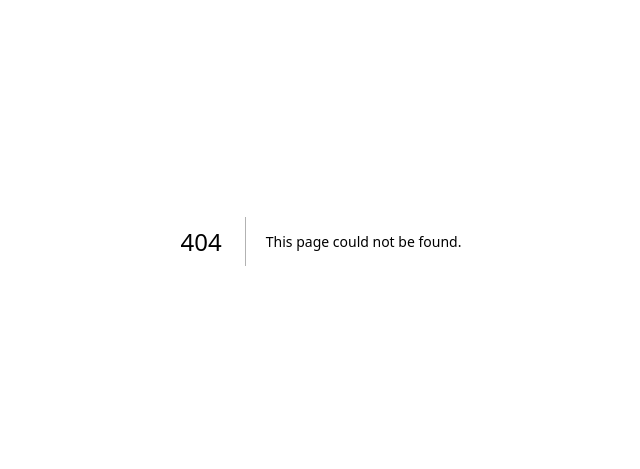
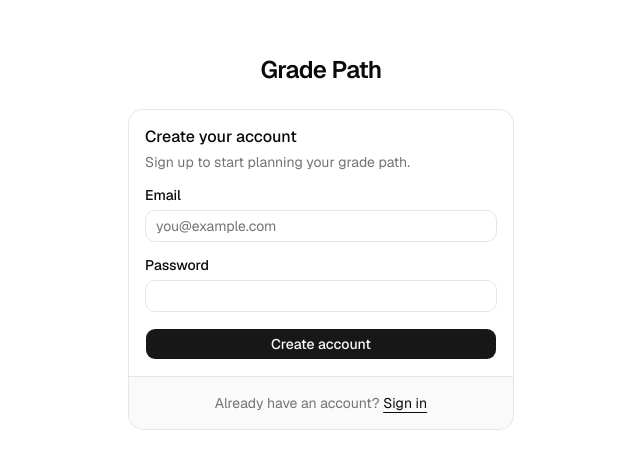
Before and after one commit to NicolasVicente44/software-engineering-project-comp3415, a Next.js app: page /signup in a window 1280 px wide. Before the commit this address had no page. Shown: the part 159-628 px from the top of the page, without its empty margins (319-959 px from the left). Built offline with nearby package versions, Linux system fonts and the light colour scheme.

Commit message:
feat(auth): split sign up into its own /signup route

```diff
--- /dev/null
+++ b/src/app/login/auth-card.tsx
@@ -0,0 +1,64 @@
+import Link from "next/link";
+import { Alert, AlertDescription } from "@/components/ui/alert";
+import {
+  Card,
+  CardContent,
+  CardDescription,
+  CardFooter,
+  CardHeader,
+  CardTitle,
+} from "@/components/ui/card";
+import { LoginForm } from "./login-form";
+
+export function AuthCard({
+  mode,
+  error,
+}: {
+  mode: "signin" | "signup";
+  error?: string;
+}) {
+  const isSignUp = mode === "signup";
+
+  return (
+    <main className="flex flex-1 items-center justify-center px-4 py-16">
+      <div className="flex w-full max-w-sm flex-col gap-6">
+        <div className="text-center text-2xl font-semibold tracking-tight">
+          Grade Path
+        </div>
+        <Card>
+          <CardHeader>
+            <CardTitle>
+              {isSignUp ? "Create your account" : "Welcome back"}
+            </CardTitle>
+            <CardDescription>
+              {isSignUp
+                ? "Sign up to start planning your grade path."
+                : "Sign in to continue to Grade Path."}
+            </CardDescription>
+          </CardHeader>
+          <CardContent className="flex flex-col gap-4">
+            {error && (
+              <Alert variant="destructive">
+                <AlertDescription>
+                  We could not verify your email link. Please try again.
+                </AlertDescription>
+              </Alert>
+            )}
+            <LoginForm mode={mode} />
+          </CardContent>
+          <CardFooter className="justify-center text-sm text-muted-foreground">
+            <span>
+              {isSignUp ? "Already have an account? " : "Need an account? "}
+              <Link
+                href={isSignUp ? "/login" : "/signup"}
+                className="text-foreground underline underline-offset-4"
+              >
+                {isSignUp ? "Sign in" : "Sign up"}
+              </Link>
+            </span>
+          </CardFooter>
+        </Card>
+      </div>
+    </main>
+  );
+}
--- a/src/app/login/page.tsx
+++ b/src/app/login/page.tsx
@@ -1,63 +1,10 @@
-import Link from "next/link";
-import { Alert, AlertDescription } from "@/components/ui/alert";
-import {
-  Card,
-  CardContent,
-  CardDescription,
-  CardFooter,
-  CardHeader,
-  CardTitle,
-} from "@/components/ui/card";
-import { LoginForm } from "./login-form";
+import { AuthCard } from "./auth-card";
 
 export default async function LoginPage({
   searchParams,
 }: {
-  searchParams: Promise<{ mode?: string; error?: string }>;
+  searchParams: Promise<{ error?: string }>;
 }) {
-  const { mode, error } = await searchParams;
-  const isSignUp = mode === "signup";
-
-  return (
-    <main className="flex flex-1 items-center justify-center px-4 py-16">
-      <div className="flex w-full max-w-sm flex-col gap-6">
-        <div className="text-center text-2xl font-semibold tracking-tight">
-          Grade Path
-        </div>
-        <Card>
-          <CardHeader>
-            <CardTitle>
-              {isSignUp ? "Create your account" : "Welcome back"}
-            </CardTitle>
-            <CardDescription>
-              {isSignUp
-                ? "Sign up to start planning your grade path."
-                : "Sign in to continue to Grade Path."}
-            </CardDescription>
-          </CardHeader>
-          <CardContent className="flex flex-col gap-4">
-            {error && (
-              <Alert variant="destructive">
-                <AlertDescription>
-                  We could not verify your email link. Please try again.
-                </AlertDescription>
-              </Alert>
-            )}
-            <LoginForm mode={isSignUp ? "signup" : "signin"} />
-          </CardContent>
-          <CardFooter className="justify-center text-sm text-muted-foreground">
-            <span>
-              {isSignUp ? "Already have an account? " : "Need an account? "}
-              <Link
-                href={isSignUp ? "/login" : "/login?mode=signup"}
-                className="text-foreground underline underline-offset-4"
-              >
-                {isSignUp ? "Sign in" : "Sign up"}
-              </Link>
-            </span>
-          </CardFooter>
-        </Card>
-      </div>
-    </main>
-  );
+  const { error } = await searchParams;
+  return <AuthCard mode="signin" error={error} />;
 }
--- a/src/app/page.tsx
+++ b/src/app/page.tsx
@@ -13,7 +13,7 @@ export default function Home() {
           Sign in
         </Link>
         <Link
-          href="/login?mode=signup"
+          href="/signup"
           className={buttonVariants({ variant: "outline" })}
         >
           Sign up
--- /dev/null
+++ b/src/app/signup/page.tsx
@@ -0,0 +1,5 @@
+import { AuthCard } from "@/app/login/auth-card";
+
+export default function SignupPage() {
+  return <AuthCard mode="signup" />;
+}
--- a/src/lib/supabase/routes.ts
+++ b/src/lib/supabase/routes.ts
@@ -1,5 +1,5 @@
 const PROTECTED_PREFIXES = ["/dashboard"];
-const AUTH_PAGES = ["/login"];
+const AUTH_PAGES = ["/login", "/signup"];
 
 function matches(pathname: string, prefix: string) {
   return pathname === prefix || pathname.startsWith(`${prefix}/`);
```
Also changed, not shown: 1 other file (tests, documents, lock files or other folders).
